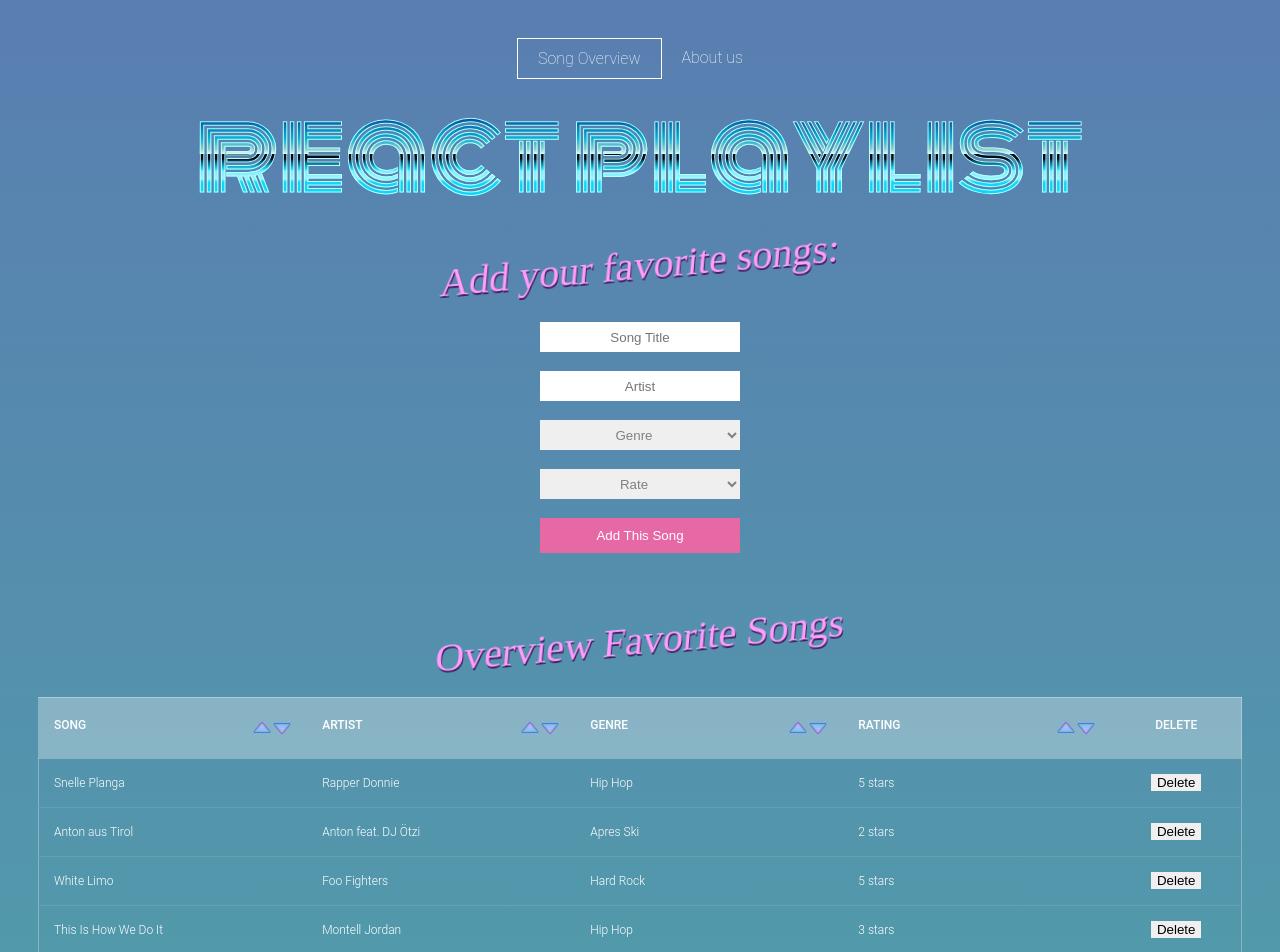
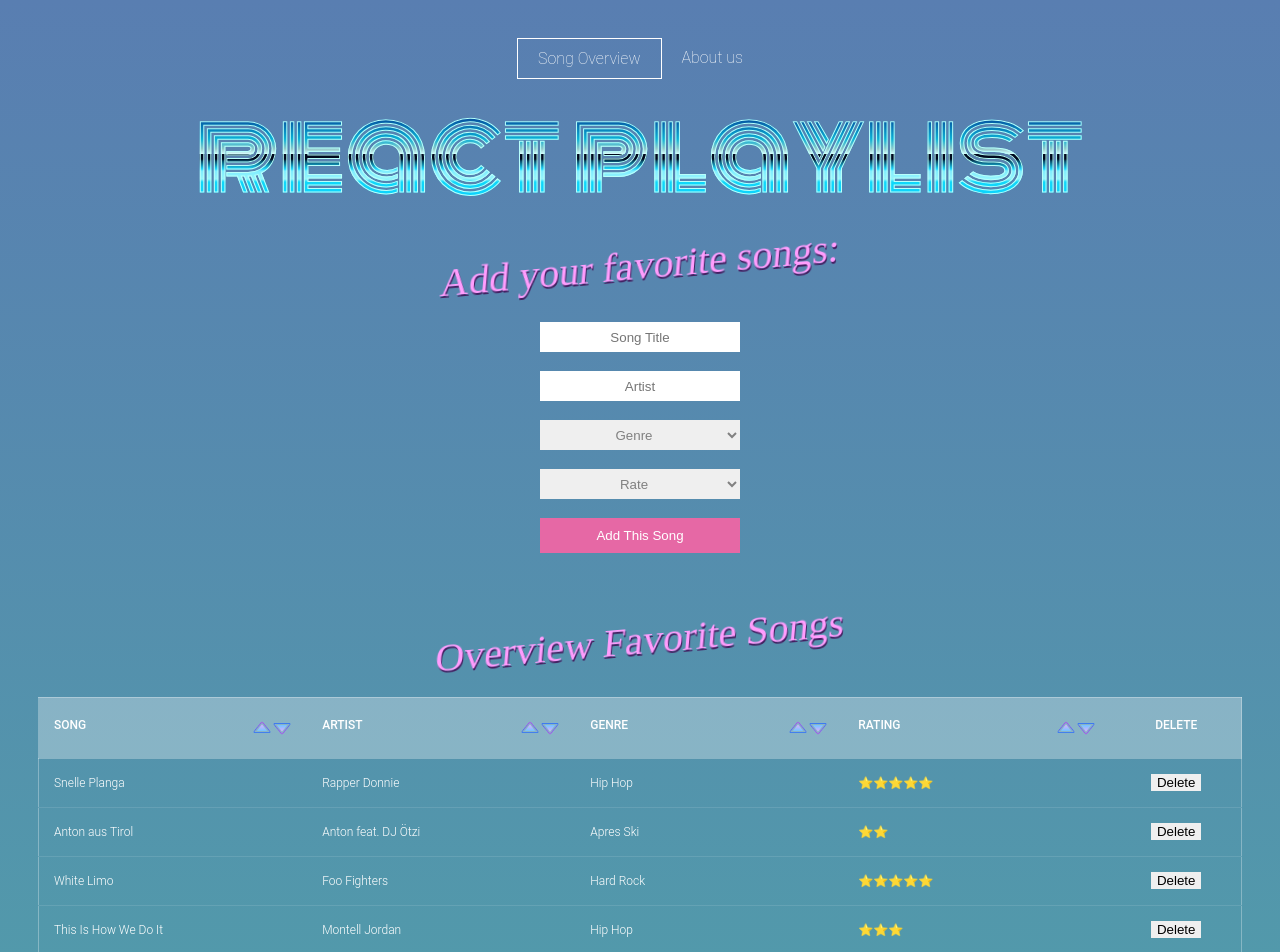
Before and after one commit to mpauws/React-API-Favs-Playlist-Winc-Academy, a React (Create React App) app in the folder my-app/: page / in a window 1280 px wide. Shown: the top 952 px of the page. Built offline with nearby package versions, Linux system fonts and the light colour scheme; a web font is replaced by a local one.

Commit message:
rating display edits

```diff
--- a/my-app/src/components/SongListItem.js
+++ b/my-app/src/components/SongListItem.js
@@ -1,12 +1,29 @@
 import React from "react";
 
 function SongListItem(props) {
+   const convertRatingToStars = (rating) => {
+      let starRating = "";
+
+      if (rating === "1 star") {
+         starRating = "⭐️";
+      } else if (rating === "2 stars") {
+         starRating = "⭐️⭐️";
+      } else if (rating === "3 stars") {
+         starRating = "⭐️⭐️⭐️";
+      } else if (rating === "4 stars") {
+         starRating = "⭐️⭐️⭐️⭐️";
+      } else {
+         starRating = "⭐️⭐️⭐️⭐️⭐️";
+      }
+      return starRating;
+   };
+
    return (
       <tr className="song-header" key={props.id}>
          <td className="song-row-item">{props.songtitle}</td>
          <td className="song-row-item">{props.artist}</td>
          <td className="song-row-item">{props.genre}</td>
-         <td className="song-row-item">{props.rating}</td>
+         <td className="song-row-item">{convertRatingToStars(props.rating)}</td>
          <td key={props.id} className="song-cell-delete">
             <button key={props.id} className="delete-buttons" onClick={(event) => props.deleteSongListItem(props.id)}>
                Delete
--- a/my-app/src/components/SongOverview.js
+++ b/my-app/src/components/SongOverview.js
@@ -34,7 +34,7 @@
       setSorting(sortMethod);
    };
 
-   switch (sorting) {
+   /*    switch (sorting) {
       case "songtitle-Z-A":
          songs.sort((a, b) => (a.songtitle < b.songtitle ? 1 : -1));
          break;
@@ -61,9 +61,9 @@
          break;
       default:
          alert("Sort Fail");
-   }
+   } */
 
-   /*   if (sorting === "songtitle-Z-A") {
+   if (sorting === "songtitle-Z-A") {
       songs.sort((a, b) => (a.songtitle < b.songtitle ? 1 : -1));
    }
    if (sorting === "songtitle-A-Z") {
@@ -86,7 +86,7 @@
    }
    if (sorting === "5star-1star") {
       songs.sort((a, b) => (a.rating < b.rating ? 1 : -1));
-  } */
+   }
 
    return (
       <div>
```
Also changed, not shown: my-app/src/components/songs.js (indentation only). Lines whose indentation alone changed are shown as unchanged.
